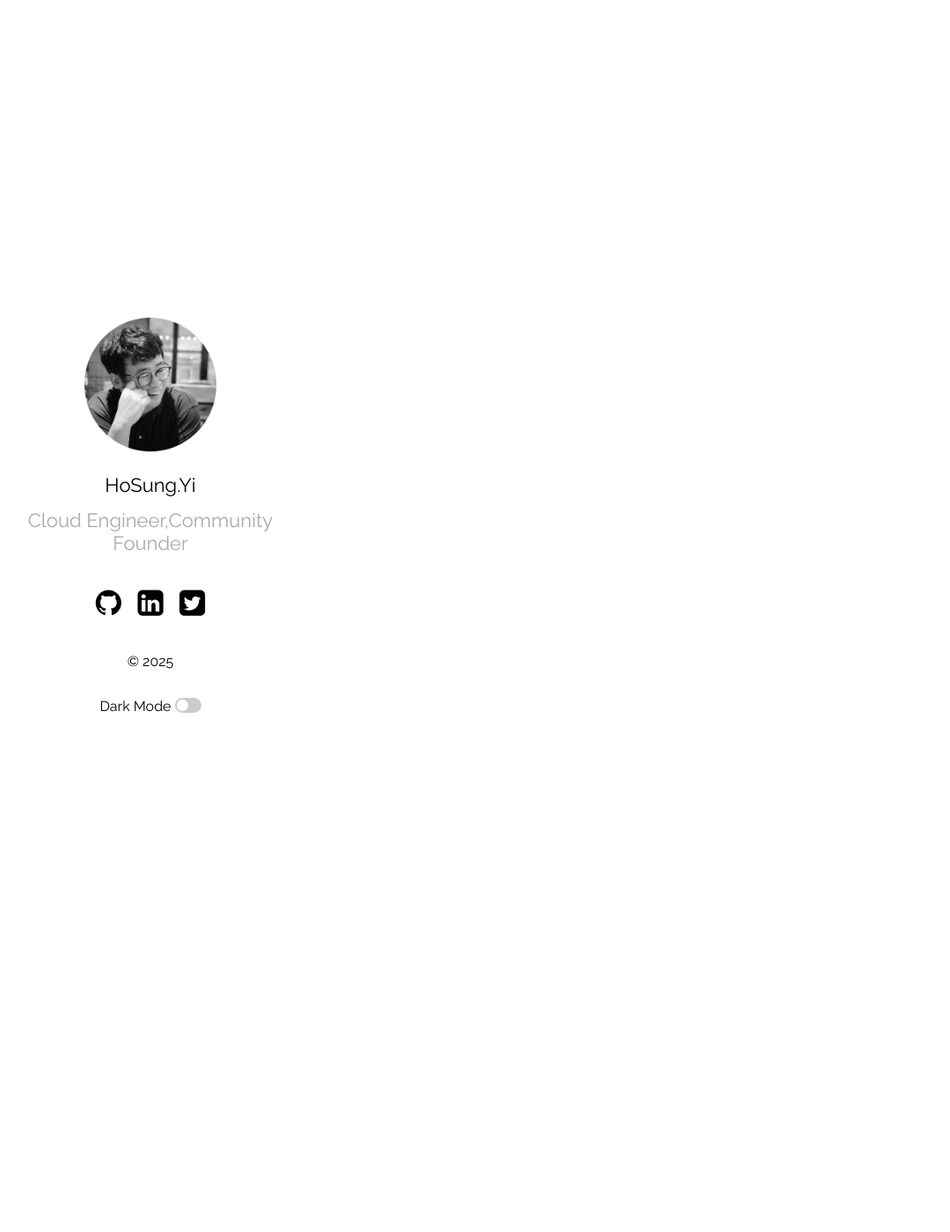
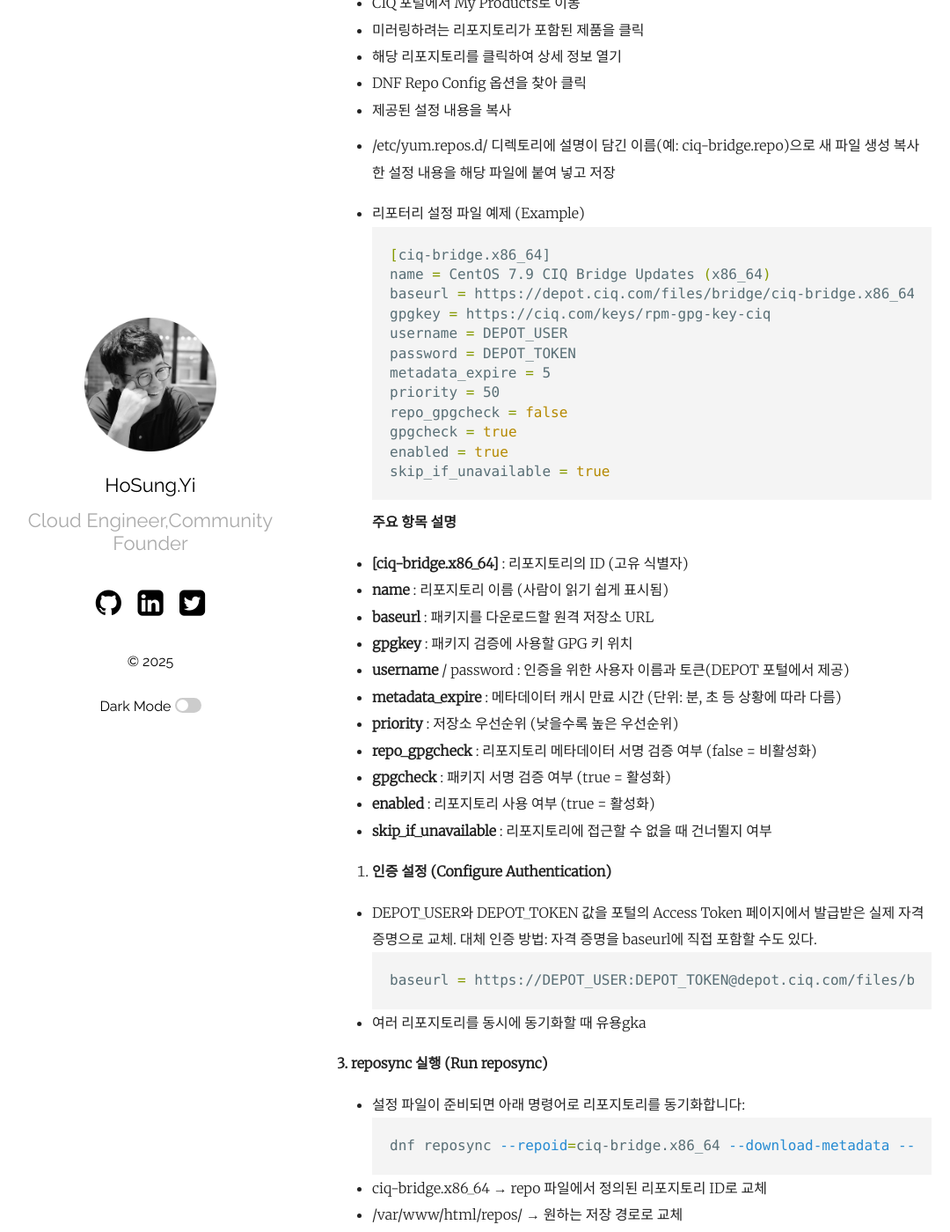
Before and after one commit to hslee77/hslee77.github.io, a Jekyll site: the page built from wiki/linux/2025-08-27-rockylinux.md, in a window 1280 px wide and 1400 px high, scrolled down 4108 px. Shown: the whole window at 88% size, without its empty margins (44-1124 px from the left). Built offline with Jekyll 4.4.1, drawn with Linux system fonts in a browser that asks for light colours; some of the changed text lies outside the part shown.

Commit message:
update v4.8

````diff
--- a/wiki/linux/2025-08-27-rockylinux.md
+++ b/wiki/linux/2025-08-27-rockylinux.md
@@ -7,6 +7,7 @@ categories: [Linux, System]
 
 - [1. CIQ Depot Client](#1-ciq-depot-client)
 - [2. Rsync를 사용하여 CIQ 저장소 미러링](#2-rsync를-사용하여-ciq-저장소-미러링)
+- [3. Reposync를 이용한 CIQ 저장소 미러링](#3-reposync를-이용한-ciq-저장소-미러링)
 
 ### 1. CIQ Depot Client
 
@@ -108,3 +109,119 @@ categories: [Linux, System]
 >* 만약 제품 Repsository에 Rsync URI 옵션이 포함되어 있지 않다면 rsync 미러링이 활성화 되어 있지 않았을 가능성이 있음.
 >* 제품 Repository가 reposync를 지원하는지 확인
 >* CIQ 서포트를 통해서 지원을 받아야함 (support@ciq.com)
+
+### 3. Reposync를 이용한 CIQ 저장소 미러링
+
+* reposync는 원격 저장소를 로컬 복사본으로 생성하는 DNF 유틸리티
+* reposync를 구성하고 CIQ 저장소를 로컬로 미러링 하는 방법을 사용을 제공
+
+
+> **1.reposync 동작 방식**
+
+> * reposync 명령어는 다음과 같은 기능을 수행합니다:
+> *원격 저장소의 로컬 복사본을 생성
+> *로컬 디렉토리에 이미 존재하는 패키지는 다시 다운로드하지 않음
+> *모든 활성화된 저장소 또는 특정 저장소만 동기화 가능
+> * **--repo, --enable-repo, --disable-repo** 와 같은 표준 DNF 옵션 지원
+>
+> **2.reposync 설정하기**
+> **1. 리포지토리 설정 파일 생성**
+>
+> * CIQ 포털에서 My Products로 이동
+> * 미러링하려는 리포지토리가 포함된 제품을 클릭
+> * 해당 리포지토리를 클릭하여 상세 정보 열기
+> * DNF Repo Config 옵션을 찾아 클릭
+> * 제공된 설정 내용을 복사
+> * /etc/yum.repos.d/ 디렉토리에 설명이 담긴 이름(예: ciq-bridge.repo)으로 새 파일 생성
+복사한 설정 내용을 해당 파일에 붙여 넣고 저장
+>
+> * 리포터리 설정 파일 예제 (Example)
+```bash
+[ciq-bridge.x86_64]
+name = CentOS 7.9 CIQ Bridge Updates (x86_64)
+baseurl = https://depot.ciq.com/files/bridge/ciq-bridge.x86_64
+gpgkey = https://ciq.com/keys/rpm-gpg-key-ciq
+username = DEPOT_USER
+password = DEPOT_TOKEN
+metadata_expire = 5
+priority = 50
+repo_gpgcheck = false
+gpgcheck = true
+enabled = true
+skip_if_unavailable = true
+```
+**주요 항목 설명**
+>
+> * **[ciq-bridge.x86_64]** : 리포지토리의 ID (고유 식별자)
+> * **name** : 리포지토리 이름 (사람이 읽기 쉽게 표시됨)
+> * **baseurl** : 패키지를 다운로드할 원격 저장소 URL
+> * **gpgkey** : 패키지 검증에 사용할 GPG 키 위치
+> * **username** / password : 인증을 위한 사용자 이름과 토큰(DEPOT 포털에서 제공)
+> * **metadata_expire** : 메타데이터 캐시 만료 시간 (단위: 분, 초 등 상황에 따라 다름)
+> * **priority** : 저장소 우선순위 (낮을수록 높은 우선순위)
+> * **repo_gpgcheck** : 리포지토리 메타데이터 서명 검증 여부 (false = 비활성화)
+> * **gpgcheck** : 패키지 서명 검증 여부 (true = 활성화)
+> * **enabled** : 리포지토리 사용 여부 (true = 활성화)
+> * **skip_if_unavailable** : 리포지토리에 접근할 수 없을 때 건너뛸지 여부
+
+> 2. **인증 설정 (Configure Authentication)**
+>
+> * DEPOT_USER와 DEPOT_TOKEN 값을 포털의 Access Token 페이지에서 발급받은 실제 자격 증명으로 교체.
+대체 인증 방법: 자격 증명을 baseurl에 직접 포함할 수도 있다.
+```bash
+baseurl = https://DEPOT_USER:DEPOT_TOKEN@depot.ciq.com/files/bridge/ciq-bridge.x86_64
+```
+> * 여러 리포지토리를 동시에 동기화할 때 유용gka
+>
+> **3. reposync 실행 (Run reposync)**
+> * 설정 파일이 준비되면 아래 명령어로 리포지토리를 동기화합니다:
+```bash
+dnf reposync --repoid=ciq-bridge.x86_64 --download-metadata --download-path=/var/www/html/repos/
+```
+> * ciq-bridge.x86_64 → repo 파일에서 정의된 리포지토리 ID로 교체
+> * /var/www/html/repos/ → 원하는 저장 경로로 교체
+>
+> **고급 옵션 (Advanced Options)**
+>
+> * 1) 다중 리포지토리 동기화 (Syncing Multiple Repositories)
+> * 모든 활성화된 리포지토리를 동기화하려면:
+```bash
+dnf reposync --download-metadata --download-path=/var/www/html/repos/
+```
+> 2) 리포지토리 메타데이터 생성 (Creating Repository Metadata)
+> 동기화 후 메타데이터를 생성해야 할 수 있다.
+```bash
+createrepo_c /var/www/html/repos/ciq-bridge.x86_64/
+```
+> 3) 정기 동기화 스케줄링 (Scheduling Regular Syncs)
+미러를 최신 상태로 유지하려면 cron을 사용해 스케줄링합니다.
+
+> **동기화 스크립트 작성:**
+```bash
+#!/bin/bash
+dnf reposync --repoid=ciq-bridge.x86_64 --download-metadata --download-path=/var/www/html/repos/ >> /var/log/reposync.log 2>&1
+createrepo_c --update /var/www/html/repos/ciq-bridge.x86_64/
+```
+> **크론 작업에 등록 (매일 새벽 2시 실행):**
+```bash
+0 2 * * * /path/to/your/reposync-script.sh
+```
+> ### 문제 해결 (Troubleshooting)
+>
+> **일반적인 문제 및 해결 방법**
+>
+> * **인증 오류 (Authentication Errors)**: repo 설정 파일에서 자격 증명이 올바른지 확인
+> * **패키지 누락 (Missing Packages)**: 리포지토리가 올바르게 활성화되어 있는지 확인
+> **권한 거부 (Permission Denied)**: 대상 디렉토리에 쓰기 권한이 있는지 확인
+>
+> ### 다음 단계 (Next Steps)
+>
+> 로컬 미러를 생성한 후 추가적으로 필요한 작업:
+> * 웹 서버를 설정하여 리포지토리를 제공
+> * 시스템을 업데이트하여 로컬 미러를 사용하도록 구성
+> * 정기 동기화 스케줄을 설정하여 최신 상태 유지
+>
+### 추가 지원 (Additional Assistance)
+>
+> * 추가 지원이 필요할 경우, CIQ 지원팀에 문의하십시오:
+> **[support@ciq.com](mailto:support@ciq.com)**
````
